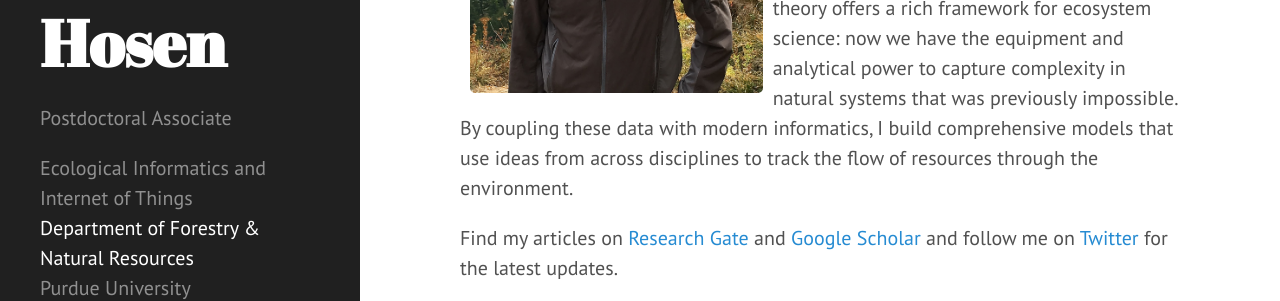
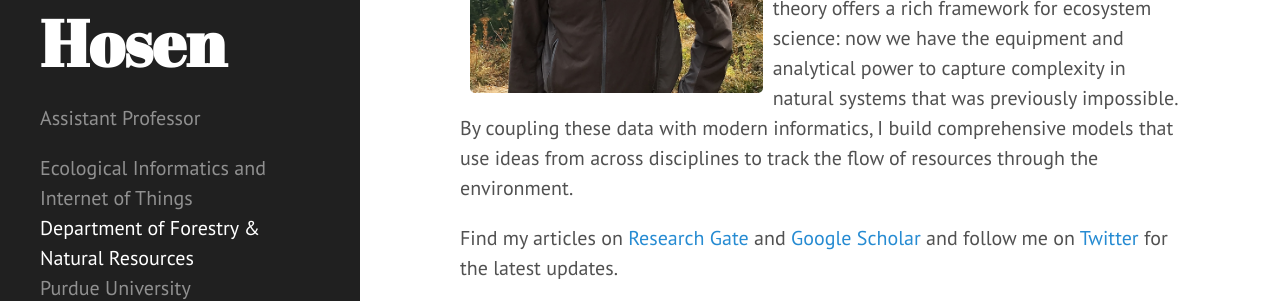
Before and after one commit to jakehosen/jakehosen.github.io, a Jekyll site: the page built from index.html, in a window 1280 px wide. Shown: the part 387-688 px from the top of the page. Built offline with Jekyll 4.4.1, drawn with Linux system fonts in a browser that asks for light colours; the list of posts is cut into pages by our own code; comment, search, counter and statistics services are not loaded.

Commit message:
Update _config.yml

```diff
--- a/_config.yml
+++ b/_config.yml
@@ -9,7 +9,7 @@ permalink:        none
 # Setup
 title:            Jake Hosen
 tagline:          'Freshwater Microbial Ecology & Biogeochemistry'
-description:      '<p>Postdoctoral Associate</p> <p>Ecological Informatics and Internet of Things<br><a href="https://ag.purdue.edu/fnr/">Department of Forestry & Natural Resources</a><br>Purdue University</p> <p><a href="mailto:jhosen@purdue.edu">E-Mail</a><br><a href="/files/Jacob%20Hosen%20CV%2020190909.pdf">C.V.</a>
+description:      '<p>Assistant Professor</p> <p>Ecological Informatics and Internet of Things<br><a href="https://ag.purdue.edu/fnr/">Department of Forestry & Natural Resources</a><br>Purdue University</p> <p><a href="mailto:jhosen@purdue.edu">E-Mail</a><br><a href="/files/Jacob%20Hosen%20CV%2020190909.pdf">C.V.</a>
 <br><a href="http://www.researchgate.net/profile/Jacob_Hosen">Research Gate</a><br><a href="https://scholar.google.com/citations?user=vsRFxUEAAAAJ&hl=en">Google Scholar</a><br><a href="http://www.twitter.com/jakehosen">Twitter</a>'
 url:              http://jakehosen.github.io
 baseurl:          /
```
